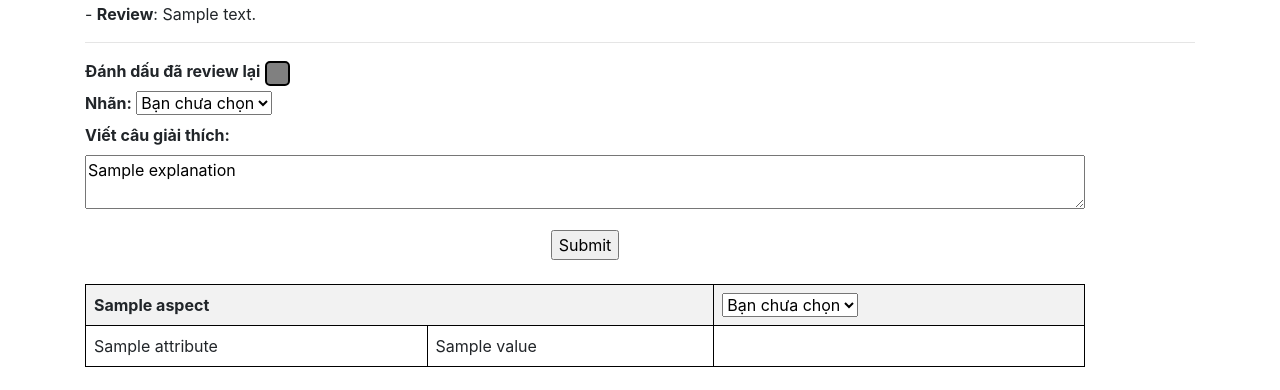
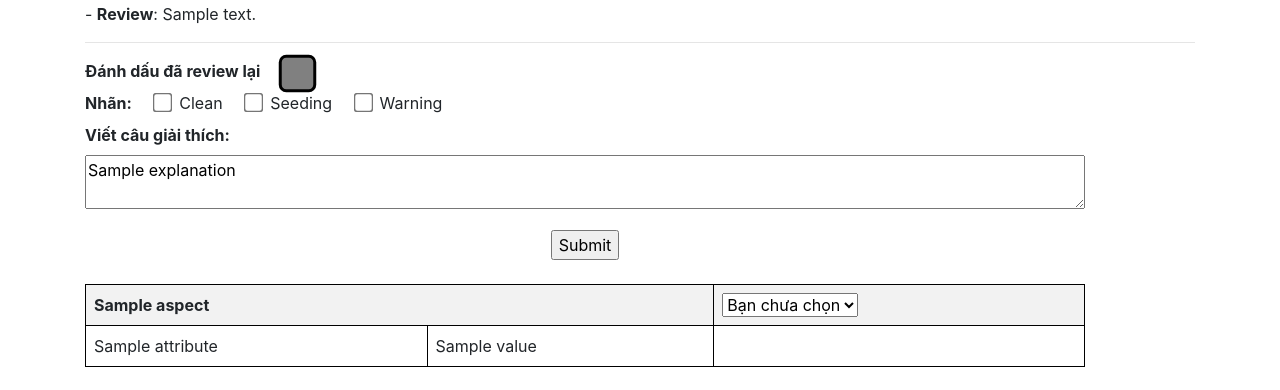
Before and after one commit to quocnguyenx43/vietnamese-orf-data-labeling-project, a Flask app: template application/templates/annotate.html in a window 1280 px wide. Shown: the part 419-809 px from the top of the page. Run offline with Flask 3, Linux system fonts and the light colour scheme; the template is opened without the code that fills it: most values are stand-ins (such as "Sample title", 1, 10 or a date in 2020); some libraries are stand-ins or nearby versions.

Commit message:
change UI labeling

```diff
--- a/application/templates/annotate.html
+++ b/application/templates/annotate.html
@@ -237,13 +237,55 @@ Chưa có User nào cross-check cho bạn
             <input type="checkbox" id="is_done" name="is_done" class="custom-checkbox" {% if ck_data.is_done %}checked{% endif %}>
         {% endif %}
         <br>
-        <label for="labeling-select"><strong>Nhãn:</strong></label>
-        <select name="labeling_select" id="labeling-select" required>
-            <option value="">Bạn chưa chọn</option>
-            <option value="clean" {% if label == 'clean' %}selected{% endif %}>Clean</option>
-            <option value="seeding" {% if label == 'seeding' %}selected{% endif %}>Seeding</option>
-            <option value="warning" {% if label == 'warning' %}selected{% endif %}>Warning</option>
-        </select>
+
+        <div class="label-div">
+            <label for="labeling-select"><strong>Nhãn:</strong></label>
+            <!-- <select name="labeling_select" id="labeling-select" required>
+                <option value="">Bạn chưa chọn</option>
+                <option value="clean" {% if label == 'clean' %}selected{% endif %}>Clean</option>
+                <option value="seeding" {% if label == 'seeding' %}selected{% endif %}>Seeding</option>
+                <option value="warning" {% if label == 'warning' %}selected{% endif %}>Warning</option>
+            </select> -->
+            <input type="checkbox" name="labeling_checkbox" id="clean-checkbox" value="clean" {% if label == 'clean' %}checked{% endif %}><label for="clean-checkbox" class="checkbox-label">Clean</label>
+            <input type="checkbox" name="labeling_checkbox" id="seeding-checkbox" value="seeding" {% if label == 'seeding' %}checked{% endif %}><label for="seeding-checkbox" class="checkbox-label">Seeding</label>
+            <input type="checkbox" name="labeling_checkbox" id="warning-checkbox" value="warning" {% if label == 'warning' %}checked{% endif %}><label for="warning-checkbox" class="checkbox-label">Warning</label>
+        </div>
+
+        <style>
+            /* Adjust the size of the checkboxes */
+            input[type="checkbox"] {
+                transform: scale(1.5); /* increase size by 20% */
+                margin-right: 10px; /* add some space between checkboxes */
+                margin-left: 20px;
+            }
+
+            /* Display checkboxes in the same line */
+            .label-div {
+                display: inline-block;
+            }
+
+            /* Highlight label and checkbox on hover */
+            .checkbox-label:hover,
+            input[type="checkbox"]:hover {
+                background-color: lightblue;
+                cursor: pointer;
+            }
+        </style>
+
+        <script>
+            // Function to ensure only one checkbox can be checked
+            var checkboxes = document.querySelectorAll('input[type="checkbox"][name="labeling_checkbox"]');
+            checkboxes.forEach(function(checkbox) {
+                checkbox.addEventListener('change', function() {
+                    checkboxes.forEach(function(c) {
+                        if (c !== checkbox) {
+                            c.checked = false;
+                        }
+                    });
+                });
+            });
+        </script>
+
         <br>
         <label for="explanation"><strong>Viết câu giải thích:</strong></label>
         <!-- <input type="text" name="explanation" id="explanation" maxlength="5000" style="width: 100%;" value={{ explanation }}> -->
--- a/application/utils.py
+++ b/application/utils.py
@@ -182,7 +182,8 @@ def get_samples_not_okay(u_id):
     return cross_check_reviews
 
 def get_form_data(aspects, form):
-    label = form.get('labeling_select')
+    # label = form.get('labeling_select')
+    label = request.form.getlist('labeling_checkbox')
     explanation = request.form.get('explanation')
     is_done = bool(request.form.get('is_done'))
 
```
Also changed, not shown: application/views.py (+7 -1 lines).
